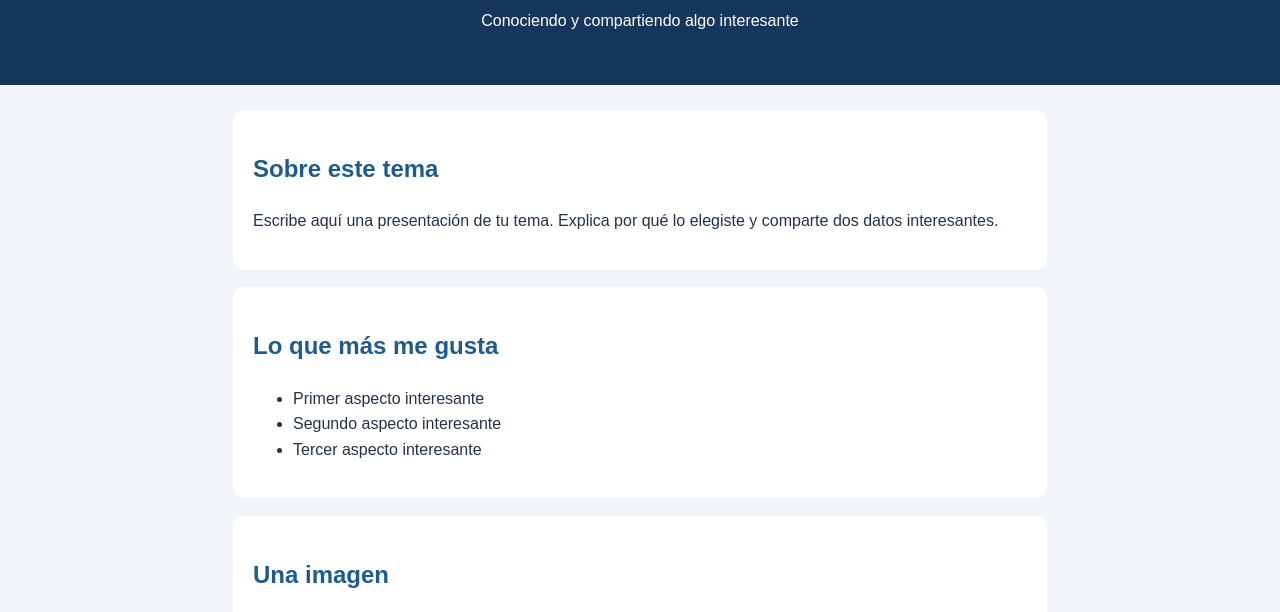
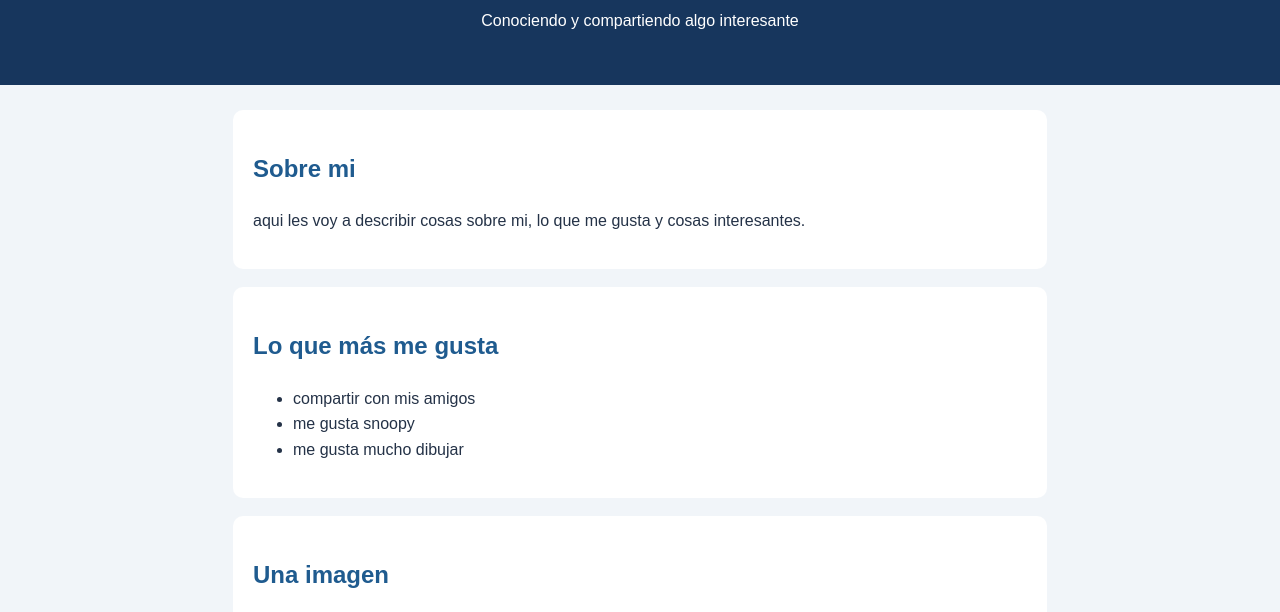
Before and after one commit to danielavalencia-cpu/mi-primer-sitio, a plain HTML site: page index.html in a window 1280 px wide. Shown: the part 121-733 px from the top of the page. Drawn offline with Linux system fonts and the light colour scheme; grey boxes are pictures that could not be loaded.

Commit message:
Update index.html

```diff
--- a/index.html
+++ b/index.html
@@ -14,23 +14,22 @@
 
   <main>
     <section>
-      <h2>Sobre este tema</h2>
-      <p>Escribe aquí una presentación de tu tema. Explica por qué lo elegiste
-      y comparte dos datos interesantes.</p>
+      <h2>Sobre mi</h2>
+      <p>aqui les voy a describir cosas sobre mi, lo que me gusta y cosas interesantes.</p>
     </section>
 
     <section>
       <h2>Lo que más me gusta</h2>
       <ul>
-        <li>Primer aspecto interesante</li>
-        <li>Segundo aspecto interesante</li>
-        <li>Tercer aspecto interesante</li>
+        <li>compartir con mis amigos</li>
+        <li>me gusta snoopy </li>
+        <li>me gusta mucho dibujar</li>
       </ul>
     </section>
 
     <section>
       <h2>Una imagen</h2>
-      <img src="https://encrypted-tbn0.gstatic.com/images?q=tbn:ANd9GcTUO0WQhrzsGEpOJ9tKn324-jW1qONhWL9Zwu-kxXayMw&s=10" alt="https://encrypted-tbn0.gstatic.com/images?q=tbn:ANd9GcTUO0WQhrzsGEpOJ9tKn324-jW1qONhWL9Zwu-kxXayMw&s=10">
+      <img src="https://i.pinimg.com/736x/23/e4/97/23e497cea2b7a179490a9813a62a3cae.jpg" alt="https://encrypted-tbn0.gstatic.com/images?q=tbn:ANd9GcTUO0WQhrzsGEpOJ9tKn324-jW1qONhWL9Zwu-kxXayMw&s=10">
       <p>Reemplaza esta imagen por una imagen apropiada y autorizada.</p>
     </section>
   </main>
```
